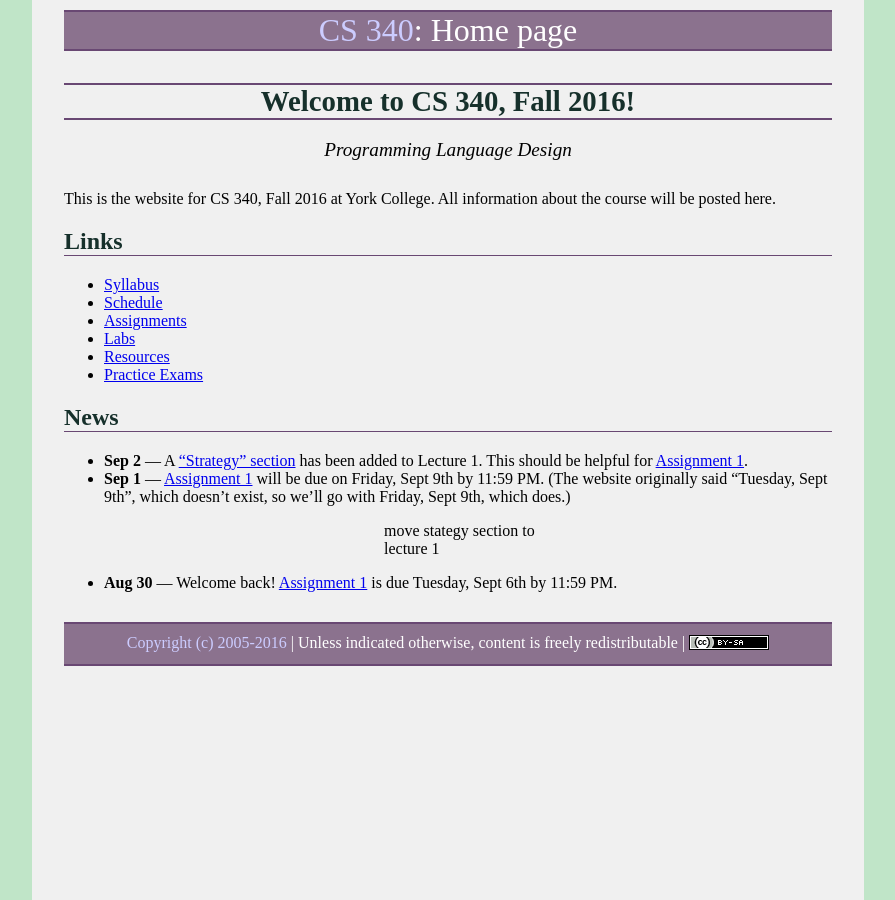
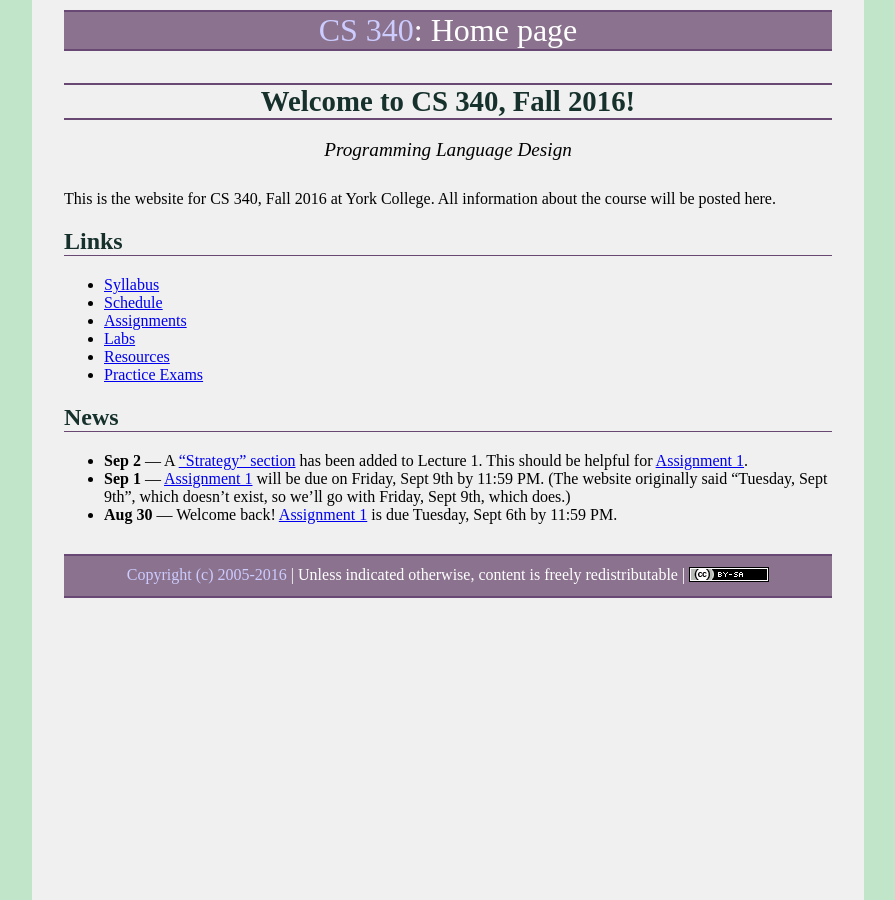
Before and after one commit to ycpcs/cs340-fall2016, a Jekyll site: the page built from index.md, in a window 1280 px wide. Shown: the whole page, without its empty margins (192-1087 px from the left). Built offline with Jekyll 4.4.1, drawn with Linux system fonts in a browser that asks for light colours; some web fonts are replaced.

Commit message:
get rid of conflict marker, oops

```diff
--- a/index.md
+++ b/index.md
@@ -22,5 +22,4 @@ This is the website for CS 340, Fall 2016 at York College.  All information abou
 
 * **Sep 2** &mdash; A ["Strategy" section](lectures/lecture01.html#strategy) has been added to Lecture 1.  This should be helpful for [Assignment 1](assign/assign01.html).
 * **Sep 1** &mdash; [Assignment 1](assign/assign01.html) will be due on Friday, Sept 9th by 11:59 PM.  (The website originally said "Tuesday, Sept 9th", which doesn't exist, so we'll go with Friday, Sept 9th, which does.)
->>>>>>> move stategy section to lecture 1
 * **Aug 30** &mdash; Welcome back!  [Assignment 1](assign/assign01.html) is due Tuesday, Sept 6th by 11:59 PM.
```
